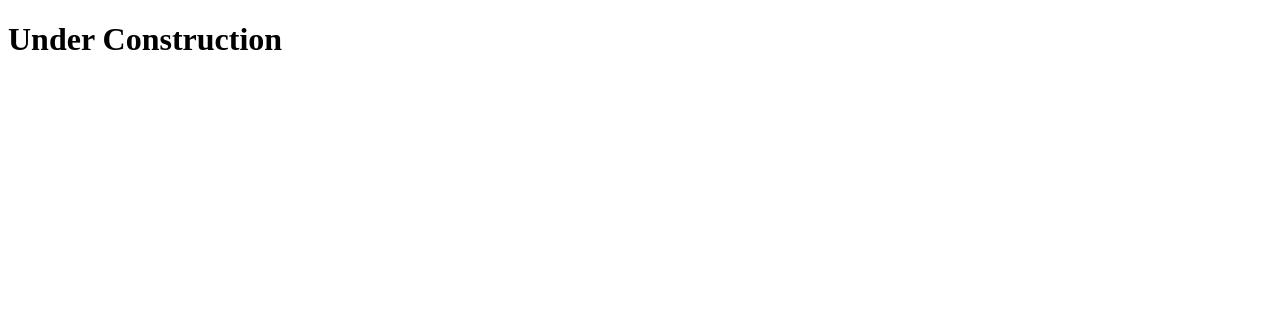
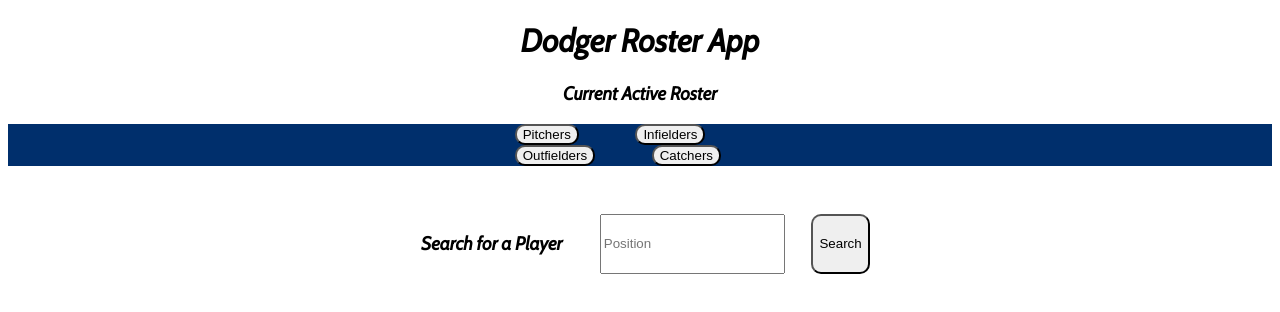
Before and after one commit to ravella2/personal-api, a website: page views/index.html in a window 1280 px wide. Drawn offline with nearby package versions, Linux system fonts and the light colour scheme; files that its build step writes are made by us from their sources; files whose address does not match are found by name.

Commit message:
made some poor styling choices

```diff
--- a/public/scripts/app.js
+++ b/public/scripts/app.js
@@ -0,0 +1,4 @@
+$(document).ready(function() {
+    console.log("Let's get coding!");
+
+});
--- a/public/styles/main.css
+++ b/public/styles/main.css
@@ -0,0 +1,39 @@
+@import url('https://fonts.googleapis.com/css?family=Cabin:400i');
+
+body {
+    font-family: 'Cabin', sans-serif;
+}
+
+header {
+    text-align: center;
+}
+
+.main {
+    display: flex;
+    flex-direction: column;
+    justify-content: center;
+}
+
+.player-type {
+    padding-left: 30em;
+    padding-right: 30em;
+    background-color:#002F6C;
+}
+
+button {
+    border-radius: 10px;
+    margin-left: 2em;
+    margin-right: 2em
+}
+
+
+form {
+    display: flex;
+    justify-content: center;
+    margin-top: 3em;
+}
+
+form h3 {
+    margin-right: 2em;
+    margin-left: 2em;
+}
--- a/views/index.html
+++ b/views/index.html
@@ -3,12 +3,34 @@
 <head>
     <meta charset="utf-8" />
     <meta http-equiv="X-UA-Compatible" content="IE=edge">
-    <title>Page Title</title>
+    <title>Dodger Roster</title>
     <meta name="viewport" content="width=device-width, initial-scale=1">
     <link rel="stylesheet" type="text/css" media="screen" href="styles/main.css" />
+    <script src="http://code.jquery.com/jquery-3.2.1.min.js"></script>
     <script src="scripts/app.js"></script>
 </head>
 <body>
-    <h1>Under Construction</h1>
+    <header>
+            <h1>Dodger Roster App</h1>
+            <h3>Current Active Roster</h3>
+    </header>
+    <section class ="main">
+        <section class="player-type">
+                <button class="pitchers">Pitchers</button>
+                <button class="infield">Infielders</button>
+                <button class="outfield">Outfielders</button>
+                <button class="catchers">Catchers</button>
+        </section>
+        <section id="player-search">
+            <form>
+                <h3>Search for a Player</h2>
+                <input type="text" placeholder="Position">
+                <button type="submit">Search</button>
+            </form>
+        </section>
+        <section class="display-player">
+
+        </section>
+    </section>
 </body>
 </html>
```
